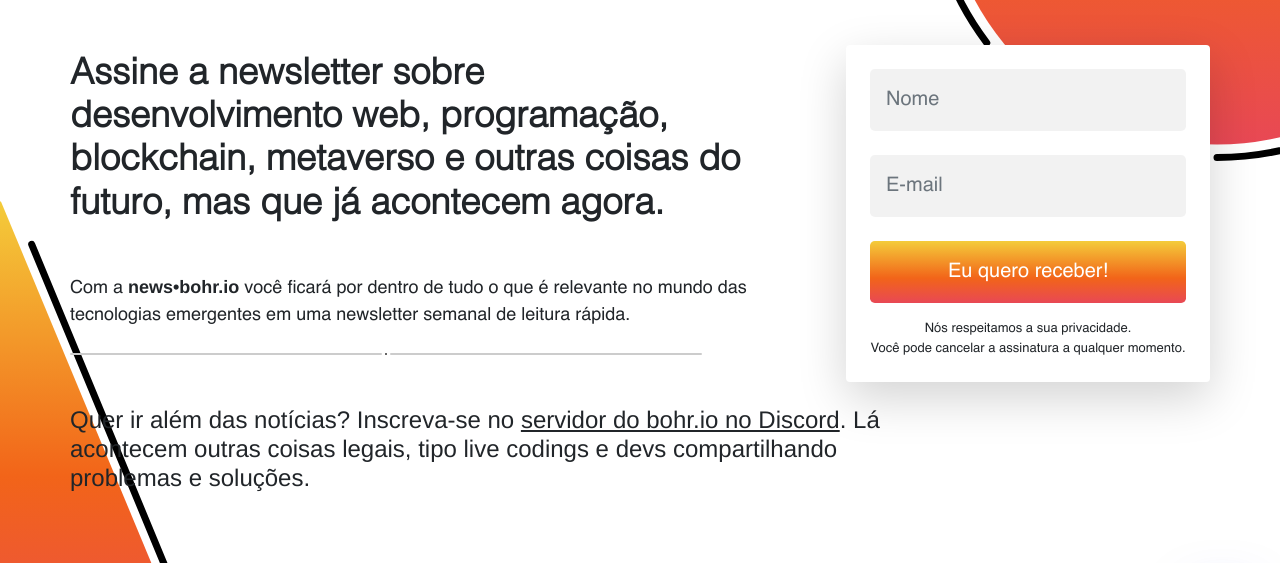
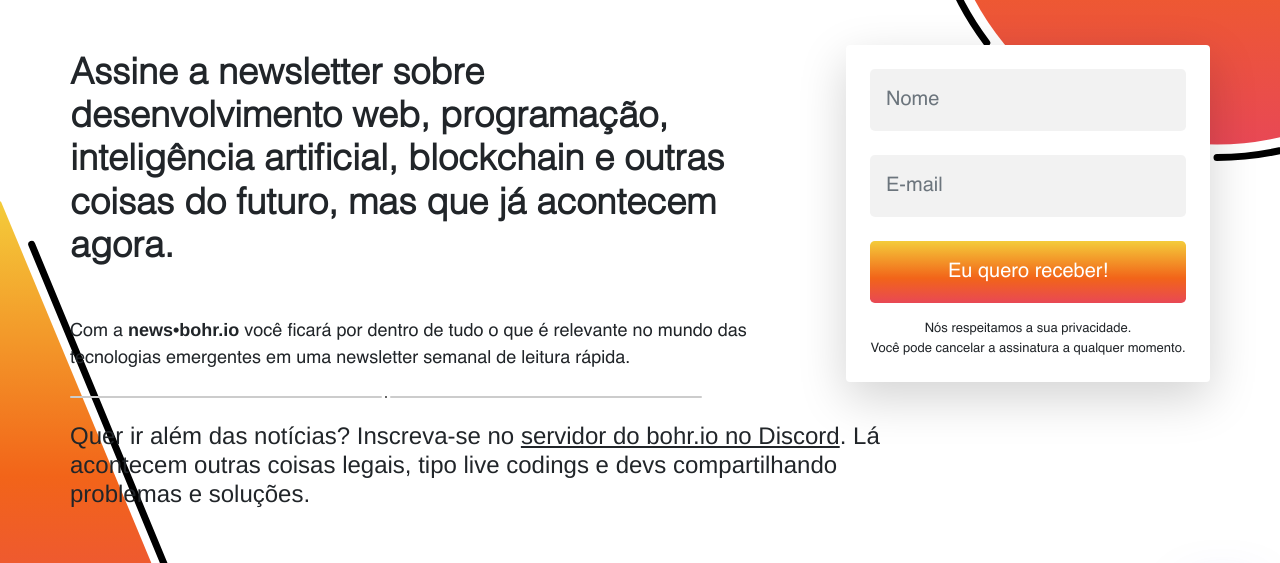
Before and after one commit to bohr-io/news, a plain HTML site: page index.html in a window 1280 px wide. Shown: the part 131-694 px from the top of the page. Drawn offline with nearby package versions, Linux system fonts and the light colour scheme.

Commit message:
Update landing page text

```diff
--- a/index.html
+++ b/index.html
@@ -36,7 +36,7 @@
                       mb-lg-5 mb-3
                     "
                   >
-                    Assine a newsletter sobre desenvolvimento web, programação, blockchain, metaverso e outras coisas do futuro, mas que já acontecem agora.
+                    Assine a newsletter sobre desenvolvimento web, programação, inteligência artificial, blockchain e outras coisas do futuro, mas que já acontecem agora.
                   </h1>
                   <p class="landing-text mb-lg-2 mb-5">
                     Com a <strong>news•bohr.io</strong> você ficará por dentro de tudo o que é
```
